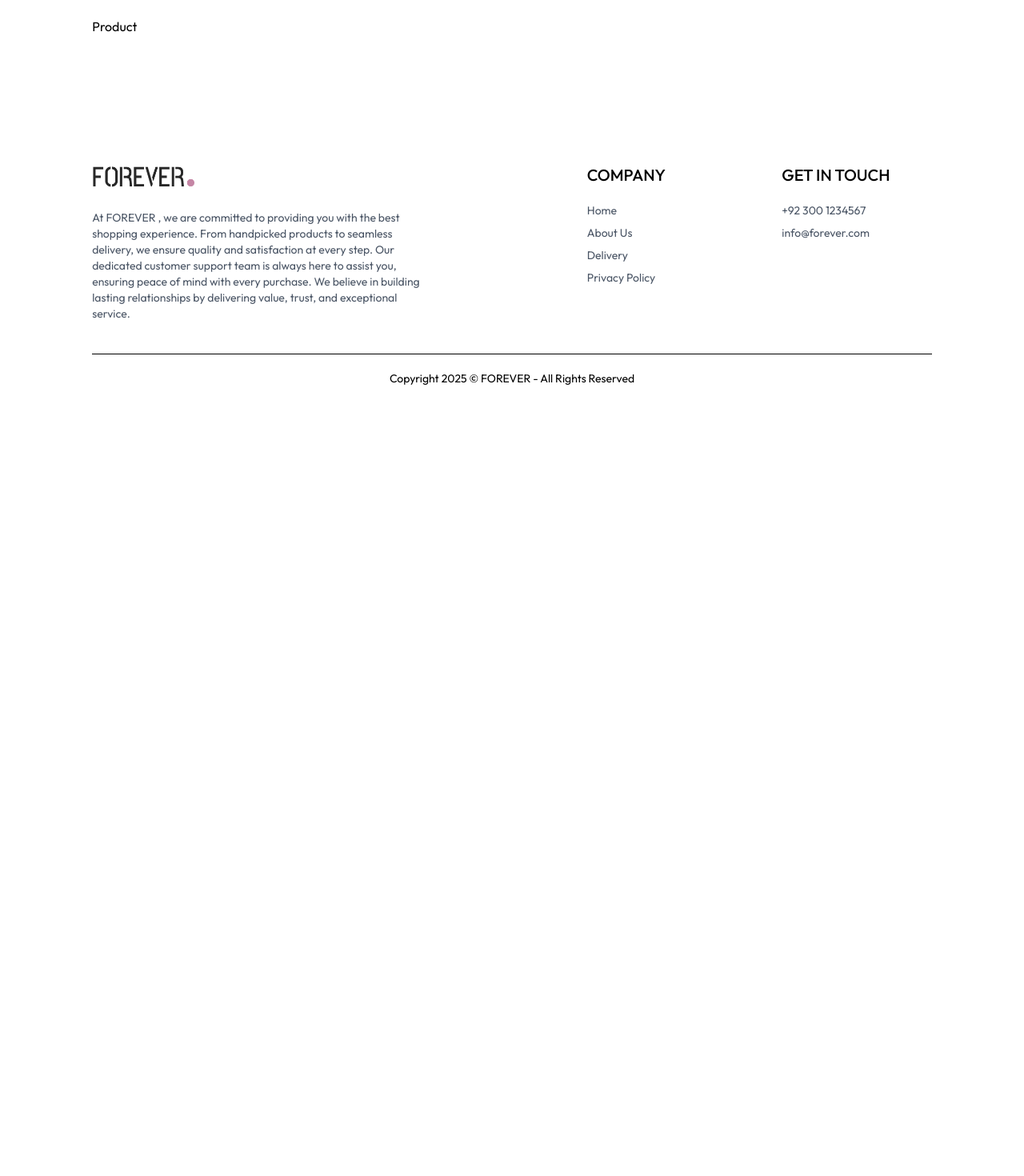
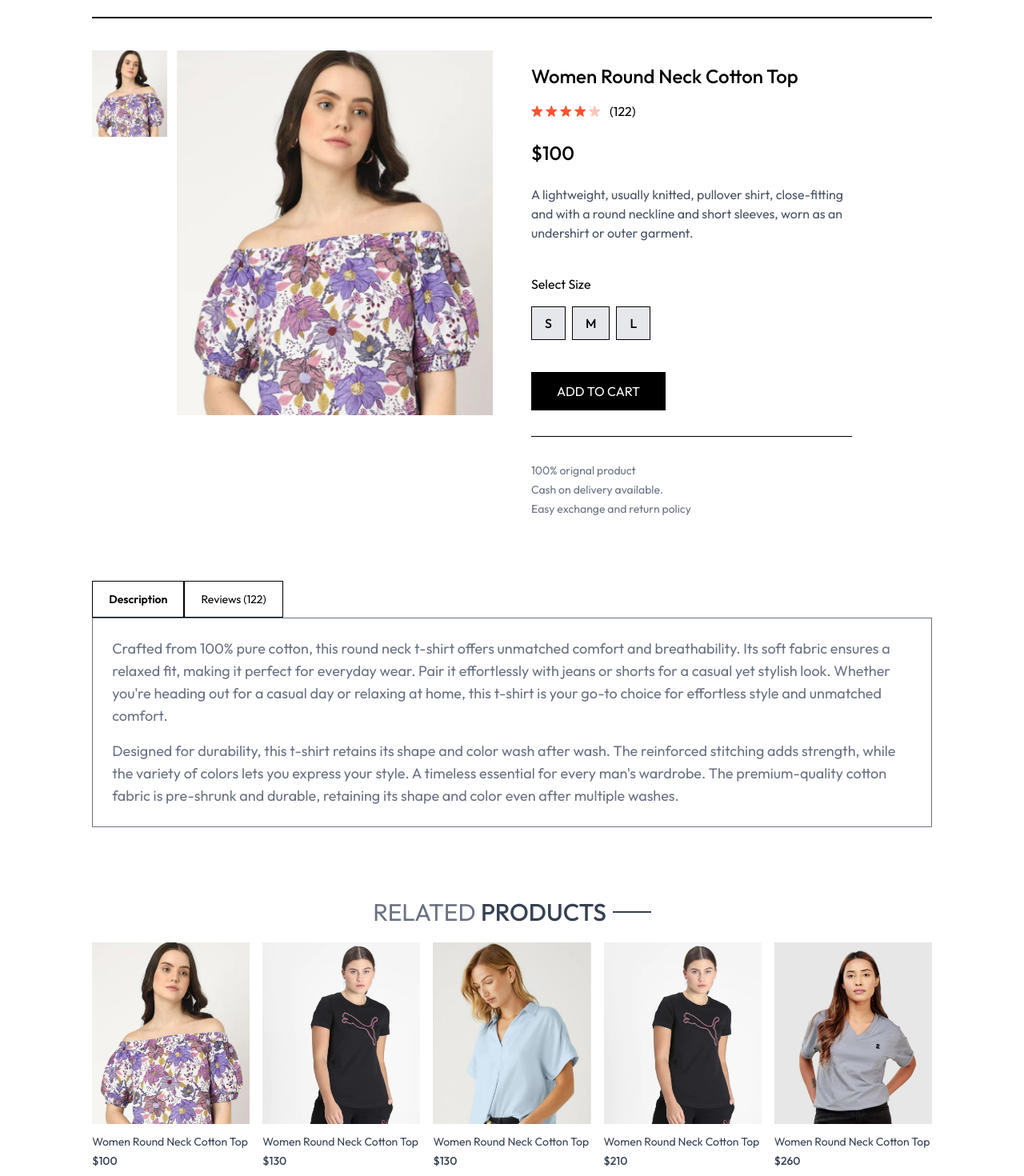
Before and after one commit to Hasnain91/ecomm-app, a React (Vite) app in the folder frontend/: page /product/aaaaa in a window 1280 px wide. Shown: the part 60-1530 px from the top of the page at 80% size. Before the commit the page ends 800 px from the top, so only its background shows below. Built offline with nearby package versions, Linux system fonts and the light colour scheme.

Commit message:
single product page

```diff
--- /dev/null
+++ b/frontend/src/components/RelatedProducts.jsx
@@ -0,0 +1,45 @@
+import React, { useContext, useEffect, useState } from "react";
+import { ShopContext } from "../context/ShopContext";
+import ProductItem from "./ProductItem";
+
+const RelatedProducts = ({ category, type }) => {
+  const { products } = useContext(ShopContext);
+  const [relatedProd, setRelatedProd] = useState([]);
+
+  useEffect(() => {
+    if (products.length > 0) {
+      let productsCopy = products.slice();
+      productsCopy = productsCopy.filter((item) => category === item.category);
+      productsCopy = productsCopy.filter((item) => type === item.subCategory);
+
+      setRelatedProd(productsCopy.slice(0, 5));
+    }
+  }, [products]);
+
+  return (
+    <div className="my-20">
+      <div className="text-center py-2 text-3xl">
+        <div className="inline-flex gap-2 items-center mb-3">
+          <p className="text-gray-500">
+            RELATED <span className="text-gray-700 font-medium">PRODUCTS</span>
+          </p>
+          <p className="w-8 sm:w-12 h-[1.5px] sm:h-[2px] bg-gray-700"></p>
+        </div>
+      </div>
+
+      <div className="grid grid-cols-2 sm:grid-cols-3 md:grid-cols-4 lg:grid-cols-5 gap-4 gap-y-6">
+        {relatedProd.map((product, index) => (
+          <ProductItem
+            key={index}
+            id={product._id}
+            image={product.image}
+            name={product.name}
+            price={product.price}
+          />
+        ))}
+      </div>
+    </div>
+  );
+};
+
+export default RelatedProducts;
--- a/frontend/src/context/ShopContext.jsx
+++ b/frontend/src/context/ShopContext.jsx
@@ -8,6 +8,7 @@ const ShopContextProvider = ({ children }) => {
   const delivery_fee = 10;
   const [search, setSearch] = useState("");
   const [showSearch, setShowSearch] = useState(false);
+  const [cartItems, setCartItems] = useState({});
 
   const value = {
     products,
@@ -17,6 +18,8 @@ const ShopContextProvider = ({ children }) => {
     setSearch,
     showSearch,
     setShowSearch,
+    cartItems,
+    setCartItems,
   };
 
   return <ShopContext.Provider value={value}>{children}</ShopContext.Provider>;
--- a/frontend/src/index.css
+++ b/frontend/src/index.css
@@ -15,3 +15,7 @@ a.active hr {
   font-weight: 400;
   font-style: normal;
 }
+
+::-webkit-scrollbar {
+  display: none;
+}
--- a/frontend/src/pages/Product.jsx
+++ b/frontend/src/pages/Product.jsx
@@ -1,7 +1,136 @@
-import React from "react";
+import React, { useContext, useEffect, useState } from "react";
+import { useParams } from "react-router-dom";
+import { ShopContext } from "../context/ShopContext";
+import { assets } from "../assets/assets";
+import RelatedProducts from "../components/RelatedProducts";
 
 const Product = () => {
-  return <div>Product</div>;
+  const { productId } = useParams();
+  const { products, currency } = useContext(ShopContext);
+  const [productData, setProductData] = useState(false);
+  const [image, setImage] = useState("");
+  const [size, setSize] = useState("");
+
+  const fetchProductData = async () => {
+    products.map((product) => {
+      if (product._id === productId) {
+        setProductData(product);
+        setImage(product.image[0]);
+        return null;
+      }
+    });
+  };
+
+  useEffect(() => {
+    fetchProductData();
+  }, [productId, products]);
+
+  return productData ? (
+    <div className="border-t-2 pt-10 transition-opacity ease-in-out duration-500 opacity-100">
+      {/* Product Data */}
+      <div className="flex gap-12 sm:gap-12 flex-col sm:flex-row">
+        {/* Product Images */}
+        <div className="flex flex-1 flex-col-reverse gap-3 sm:flex-row">
+          <div className="flex sm:flex-col overflow-x-auto sm:overflow-y-scroll justify-between sm:justify-normal w-full sm:w-[19%]">
+            {productData.image.map((image, index) => (
+              <img
+                onClick={() => setImage(image)}
+                src={image}
+                key={index}
+                alt="Product Image"
+                className="w-[25%] sm:w-full sm:mb-3 shrink-0 cursor-pointer"
+              />
+            ))}
+          </div>
+          <div className="w-full sm:w-[80%]">
+            <img src={image} alt="Product Image" className="w-full h-auto" />
+          </div>
+        </div>
+        {/* Product Info */}
+        <div className="flex-1 ">
+          <h1 className="text-2xl font-medium mt-4">{productData.name}</h1>
+          <div className="flex items-center gap-1 mt-4">
+            <img src={assets.star_icon} alt="" className="w-3.5" />
+            <img src={assets.star_icon} alt="" className="w-3.5" />
+            <img src={assets.star_icon} alt="" className="w-3.5" />
+            <img src={assets.star_icon} alt="" className="w-3.5" />
+            <img src={assets.star_dull_icon} alt="" className="w-3.5" />
+            <p className="pl-2">(122)</p>
+          </div>
+          <p className="mt-6 text-2xl font-medium">
+            {currency}
+            {productData.price}
+          </p>
+          <p className="mt-6 md:w-4/5 text-gray-600">
+            {productData.description}
+          </p>
+          <div className="flex flex-col gap-4 my-10">
+            <p>Select Size</p>
+            <div className="flex gap-2">
+              {productData.sizes.map((item, index) => (
+                <button
+                  key={index}
+                  onClick={() => setSize(item)}
+                  className={`border py-2 px-4 bg-gray-200 font-medium ${
+                    item === size ? "border-orange-400" : ""
+                  }`}
+                >
+                  {item}
+                </button>
+              ))}
+            </div>
+          </div>
+          <button className="bg-black text-white px-8 py-3 cursor-pointer transition-colors duration-200 ease-in hover:text-black hover:bg-gray-100">
+            ADD TO CART
+          </button>
+          <hr className="mt-8 sm:w-4/5" />
+          <div
+            className=" flex flex-col gap-1 text-sm mt-8 text-gray-500
+          "
+          >
+            <p>100% orignal product</p>
+            <p>Cash on delivery available.</p>
+            <p>Easy exchange and return policy</p>
+          </div>
+        </div>
+      </div>
+
+      {/* Description and Reveiws */}
+      <div className="mt-20 ">
+        <div className="flex">
+          <p className="px-5 py-3 border text-sm font-semibold">Description</p>
+          <p className="px-5 py-3 border text-sm">Reviews (122)</p>
+        </div>
+        <div className="flex flex-col gap-4 border p-6 text-md md:text-lg text-gray-500">
+          <p>
+            Crafted from 100% pure cotton, this round neck t-shirt offers
+            unmatched comfort and breathability. Its soft fabric ensures a
+            relaxed fit, making it perfect for everyday wear. Pair it
+            effortlessly with jeans or shorts for a casual yet stylish look.
+            Whether you're heading out for a casual day or relaxing at home,
+            this t-shirt is your go-to choice for effortless style and unmatched
+            comfort.
+          </p>
+          <p>
+            Designed for durability, this t-shirt retains its shape and color
+            wash after wash. The reinforced stitching adds strength, while the
+            variety of colors lets you express your style. A timeless essential
+            for every man's wardrobe. The premium-quality cotton fabric is
+            pre-shrunk and durable, retaining its shape and color even after
+            multiple washes.
+          </p>
+        </div>
+      </div>
+
+      {/* Related Products */}
+      <RelatedProducts
+        category={productData.category}
+        type={productData.subCategory}
+      />
+    </div>
+  ) : (
+    <div className="opacity-0"></div>
+  );
 };
 
 export default Product;
```
